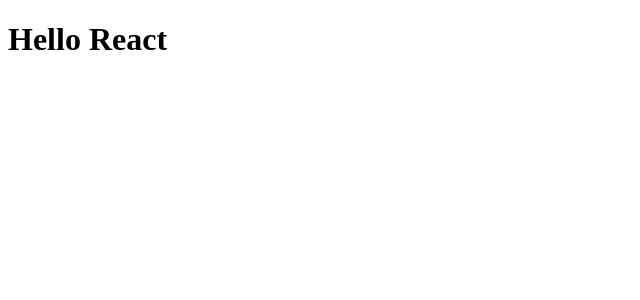
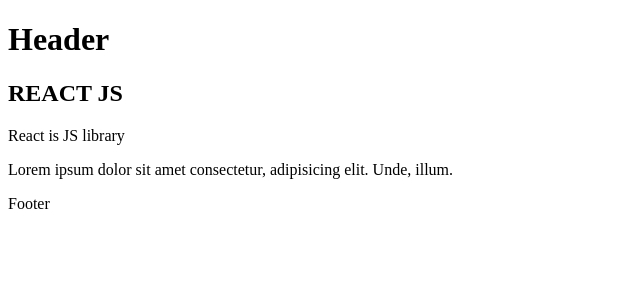
Before and after one commit to Bunyamin54/React-Cources, a React (Create React App) app in the folder rc02_promps/: page / in a window 1280 px wide. Shown: the top 300 px of the page, without its empty margins (0-640 px from the left). Built offline with nearby package versions, Linux system fonts and the light colour scheme.

Commit message:
import export

```diff
--- a/rc02_promps/src/App.js
+++ b/rc02_promps/src/App.js
@@ -1,7 +1,14 @@
+import Content from "./Content"
+import { Footer } from "./Footer"
+import Header from "./Header"
+
 function App() {
+  console.log("deneme")
   return (
-    <div className="App">
-      <h1>Hello React</h1>
+    <div>
+      <Header />
+      <Content />
+      <Footer />
     </div>
   )
 }
--- /dev/null
+++ b/rc02_promps/src/Content.jsx
@@ -0,0 +1,13 @@
+const Content = () => {
+    return (
+      <main>
+        <h2>REACT JS</h2>
+        <p>React is JS library</p>
+        <p>
+          Lorem ipsum dolor sit amet consectetur, adipisicing elit. Unde, illum.
+        </p>
+      </main>
+    )
+  }
+
+  export default Content
--- a/rc02_promps/src/Footer.jsx
+++ b/rc02_promps/src/Footer.jsx
@@ -1,3 +1,4 @@
+//? Named export ile paylasima acildi
 export const Footer = () => {
     return (
       <footer>
@@ -6,5 +7,4 @@
     )
   }
 
-export default Footer
 // * rc ile baslayanlar clas  f ile baslayanlar function rafc arrow
--- a/rc02_promps/src/header.js
+++ b/rc02_promps/src/header.js
@@ -1,12 +1,16 @@
-function Header (){
+//* Harici bir dosya icerisinde olusturulan bir component
+//* export default ile proje icerisinde herhangi bir yerde
+//* kullanima acilmis olur. Kullanmak icin hedef
+//* dosyada import .... from "./..." ile import yapmak yeterlidir.
 
-    // * js alani
-   return <div>
-    {/* jsx  yorum satiri */}
-    <h1> Header</h1>
-    <p> CW</p>
-     </div>
-}
+function Header() {
+    //? JS
+    return (
+      <header>
+        {/*  JSX */}
+        <h1>Header</h1>
+      </header>
+    )
+  }
 
-
-export default Header
+  export default Header
```
Lines whose indentation alone changed are shown as unchanged.
